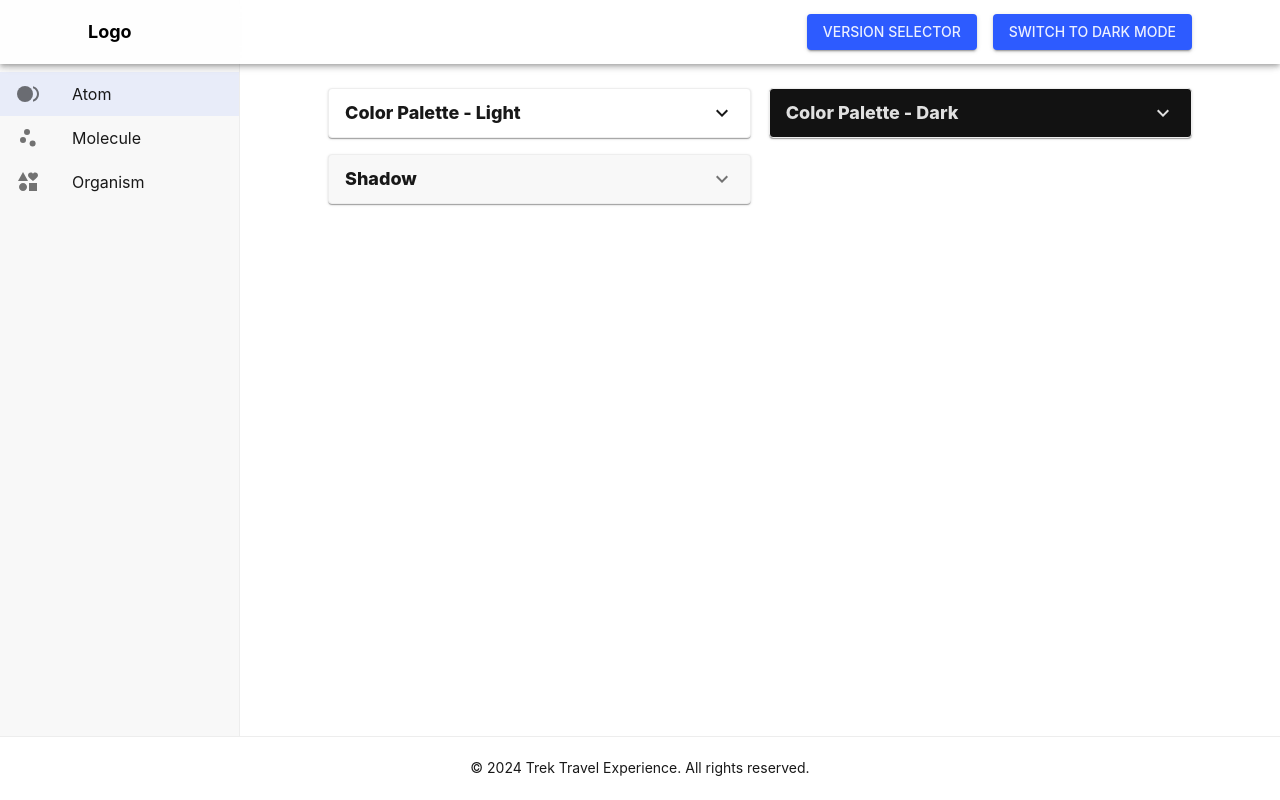
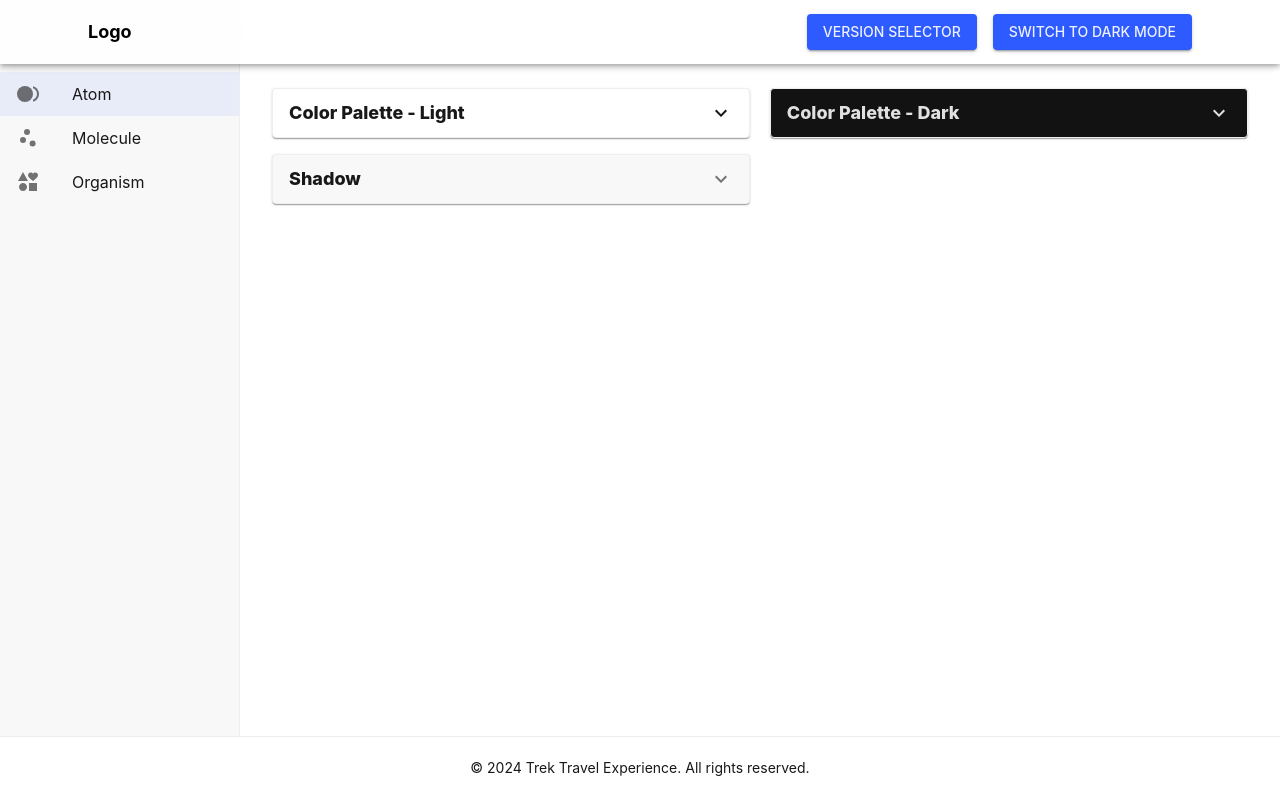
Before and after one commit to Yuki-kykyky/layout-demos, a Next.js app: page / in a window 1280 px wide. Built offline with nearby package versions, Linux system fonts and the light colour scheme.

Commit message:
fix: update layout

```diff
--- a/app/components/woop/avatar-list.tsx
+++ b/app/components/woop/avatar-list.tsx
@@ -64,11 +64,12 @@ export const AvatarList = () => {
       direction="row"
       gap={2}
       alignItems="center"
+      justifyContent="center"
       borderBottom={`2px solid ${ColorPalette.Greyscale.dividers}`}
       pb={2}
     >
       {avatarGroups.map((group) => (
-        <Stack direction="row" gap={2} key={group.size}>
+        <Stack direction="row" gap={1.5} key={group.size}>
           {renderAvatarGroup(group, badged)}
         </Stack>
       ))}
--- a/app/page.tsx
+++ b/app/page.tsx
@@ -93,7 +93,7 @@ export default function Home() {
             </>
           }
         />
-        <main className="flex-1 flex flex-col m-16 p-6">
+        <main className="flex-1 flex flex-col my-16 py-6">
           {versionMap[version as keyof typeof versionMap].content}
         </main>
         <Footer />
--- a/app/pages/woop-design-system.tsx
+++ b/app/pages/woop-design-system.tsx
@@ -221,6 +221,9 @@ export function WoopDesignSystem() {
         </Box>
       </Drawer>
       <Stack
+        sx={{
+          px: 4,
+        }}
         direction="row"
         gap={2}
         flexWrap="wrap"
```
